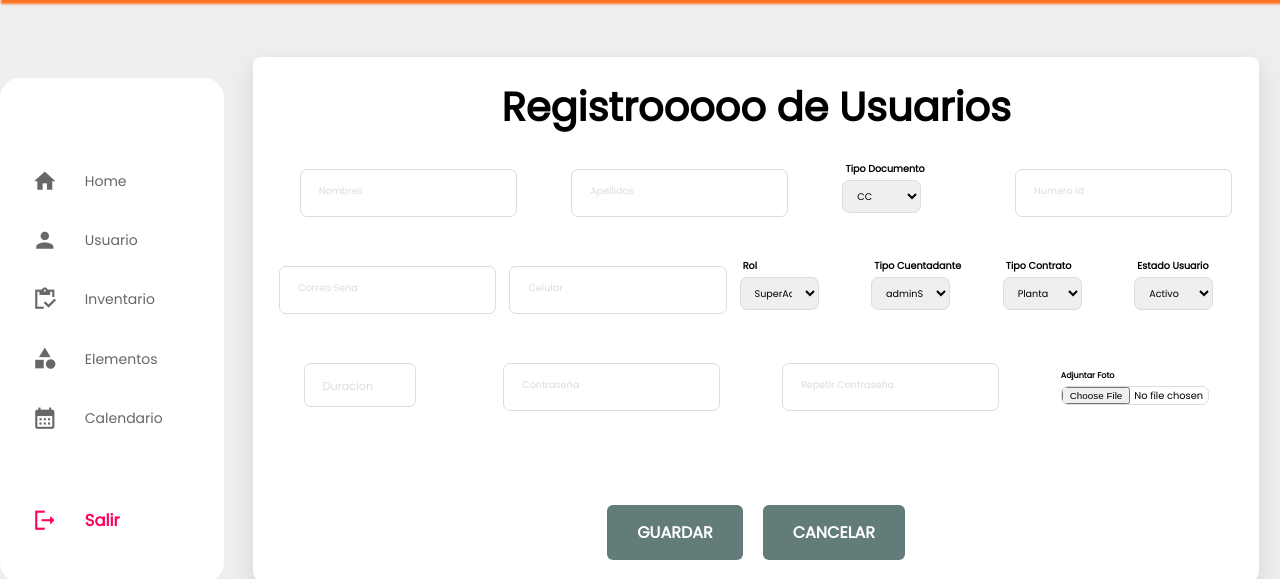
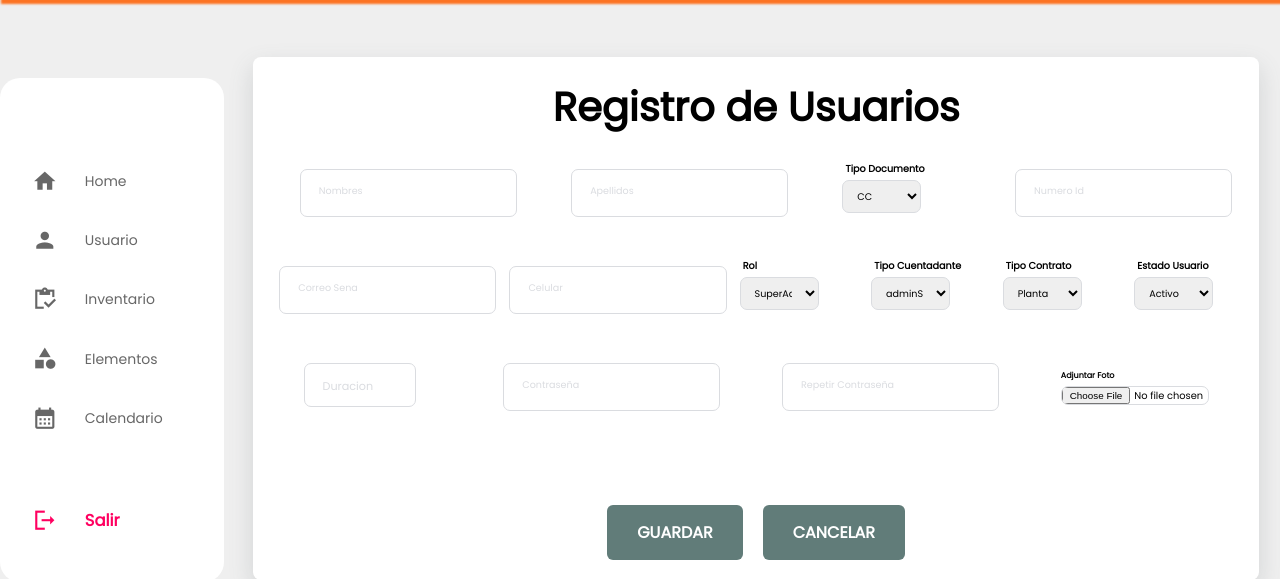
Before and after one commit to Alvarezzz14/ProyectoSgi, a Django app: page /regUsuario/ in a window 1280 px wide. Shown: the part 110-689 px from the top of the page. Run offline with Django 4.2, Linux system fonts and the light colour scheme.

Commit message:
registro usuasrios

```diff
--- a/UsuariosSena/templates/superAdmin/registroUsuario.html
+++ b/UsuariosSena/templates/superAdmin/registroUsuario.html
@@ -16,7 +16,7 @@
 
         <div class="signupFrm">
             <form action="" class="form">
-              <h1 class="title">Registrooooo de Usuarios</h1>
+              <h1 class="title">Registro de Usuarios</h1>
 
             <div class="container-1">
                 <div class="inputContainer">
```
